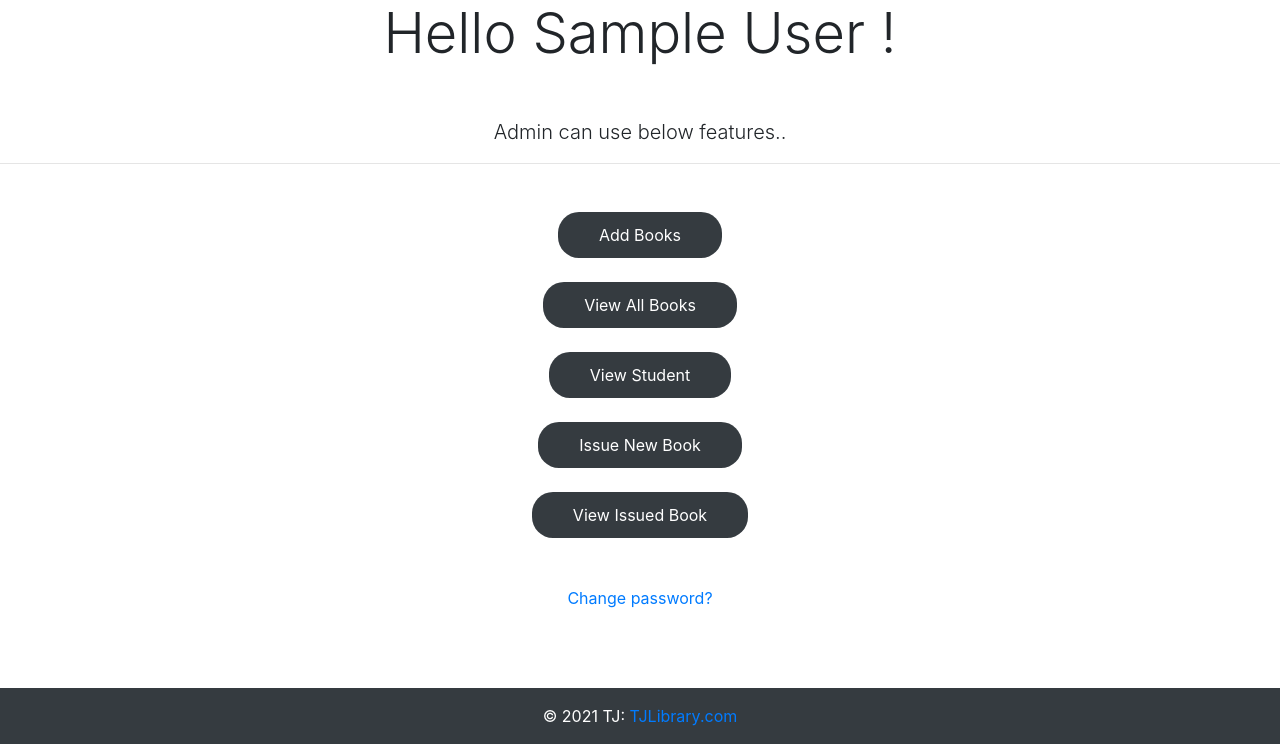
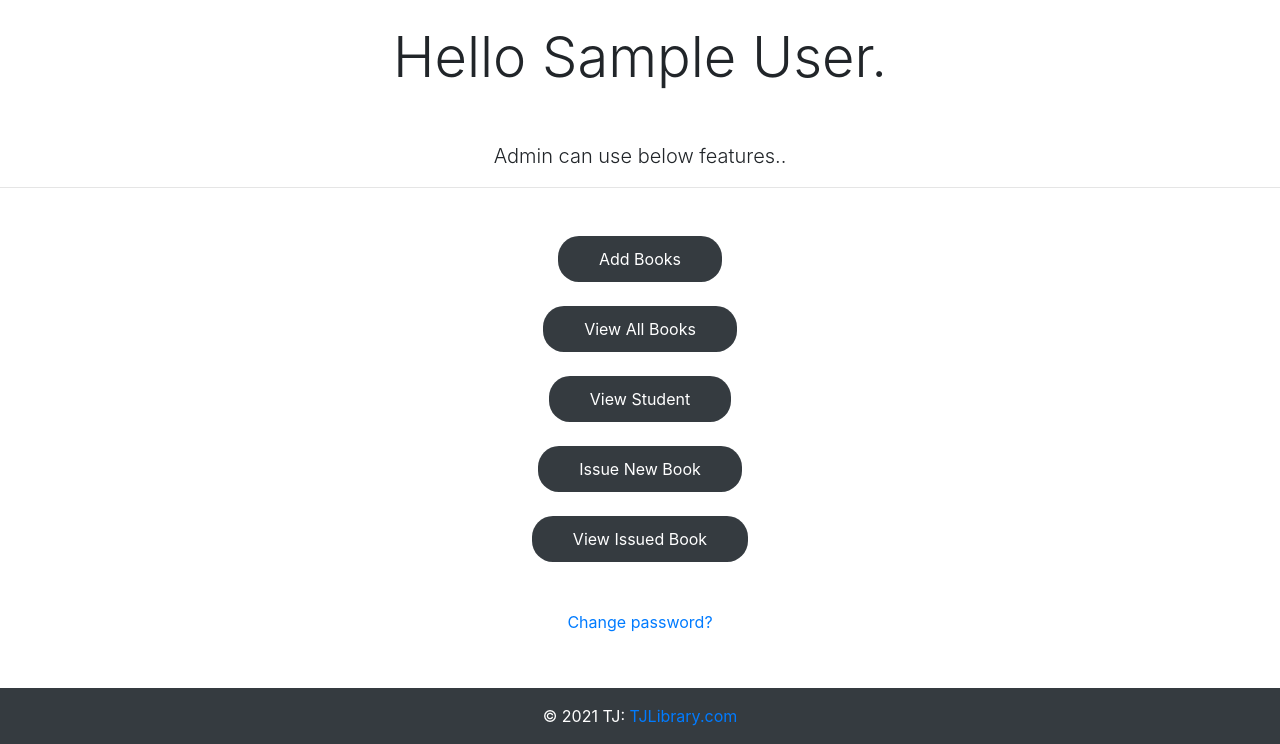
Before and after one commit to TejasJogi/Library-Management-System-Django-MYSQL, a Django app: template templates/library/admindash.html in a window 1280 px wide. Shown: the part 56-800 px from the top of the page. Run offline with Django 3.2, Linux system fonts and the light colour scheme; the template is opened without the code that fills it, so the values that code supplies are empty; the visitor is signed in with stand-in values (Sample User, id 1); parts of the project's set-up code (start-up, migrations or seed data) failed here and were passed over; some libraries are stand-ins or nearby versions.

Commit message:
minor changes

```diff
--- a/static/css/login.css
+++ b/static/css/login.css
@@ -36,9 +36,9 @@ main {
     border-radius: 1rem;
 }
 
-.nonfield {
-    display: hidden;
-
+.errorlist {
+    list-style: none;
+    color: red;
 }
 
 .container h2 {
--- a/templates/account/login.html
+++ b/templates/account/login.html
@@ -21,8 +21,8 @@
     {% for field in form %}
     <div class="form-group text-center">
       <div class="col-xs-8">
-        <!-- <label>{{ field.label_tag }}</label> -->
-        {{ field.label_tag }} {{ field }} <span class="errorlist"></span>
+        {{ field.label_tag }}
+        {{ field }}{{ field.errors }}
       </div>
     </div>
     {% endfor %}
--- a/templates/library/admindash.html
+++ b/templates/library/admindash.html
@@ -16,10 +16,9 @@
 {% block header %} {% include "library/adminnavbar.html" %} {% endblock header %}
 
 {% block content %}
-<div class="jumbotron">
-    <h2 class="display-4">Hello {{user.first_name}} {{user.last_name}} !</h1>
-    <p class="lead">Admin can use below features..
-    </p>
+<div class="jumbotron pt-4">
+    <h2 class="display-4">Hello {{user.first_name}} {{user.last_name}}.</h1>
+    <p class="lead">Admin can use below features..</p>
     <hr class="mb-5">
     <div class="options" style="text-align:center">
         <a href="addbook" class="btn" role="button" aria-pressed="true">Add Books</a><br><br>
--- a/templates/library/studentview.html
+++ b/templates/library/studentview.html
@@ -9,7 +9,7 @@
 <h1>Available Book in Library</h1>
 
 {% if books%}
-<div class="container">
+<div class="container my-5">
     <table class="table table-hover table-condensed table-striped table-bordered">
         <thead>
             <tr>
```
Also changed, not shown: templates/account/base.html (+4 -8 lines).
